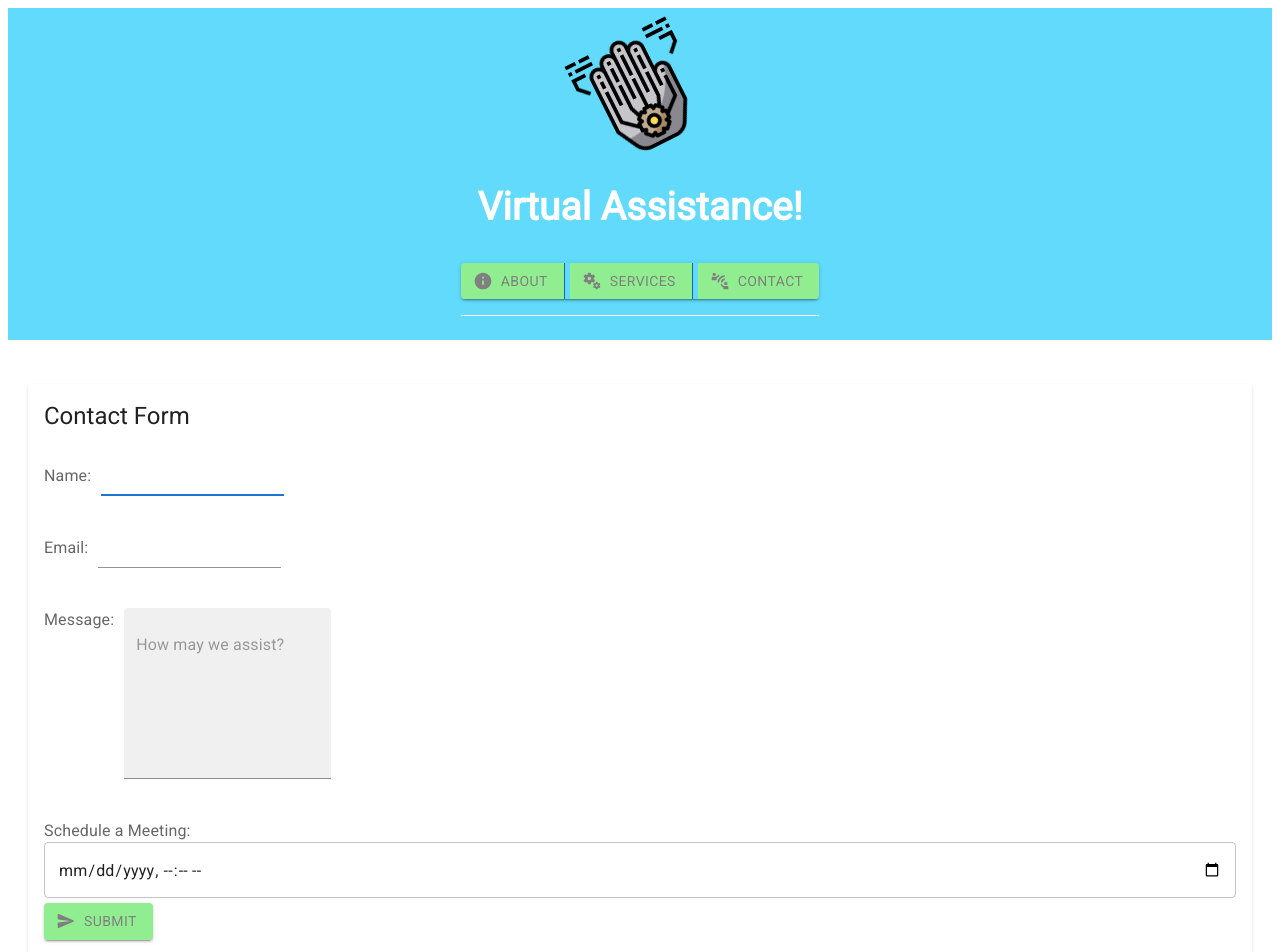
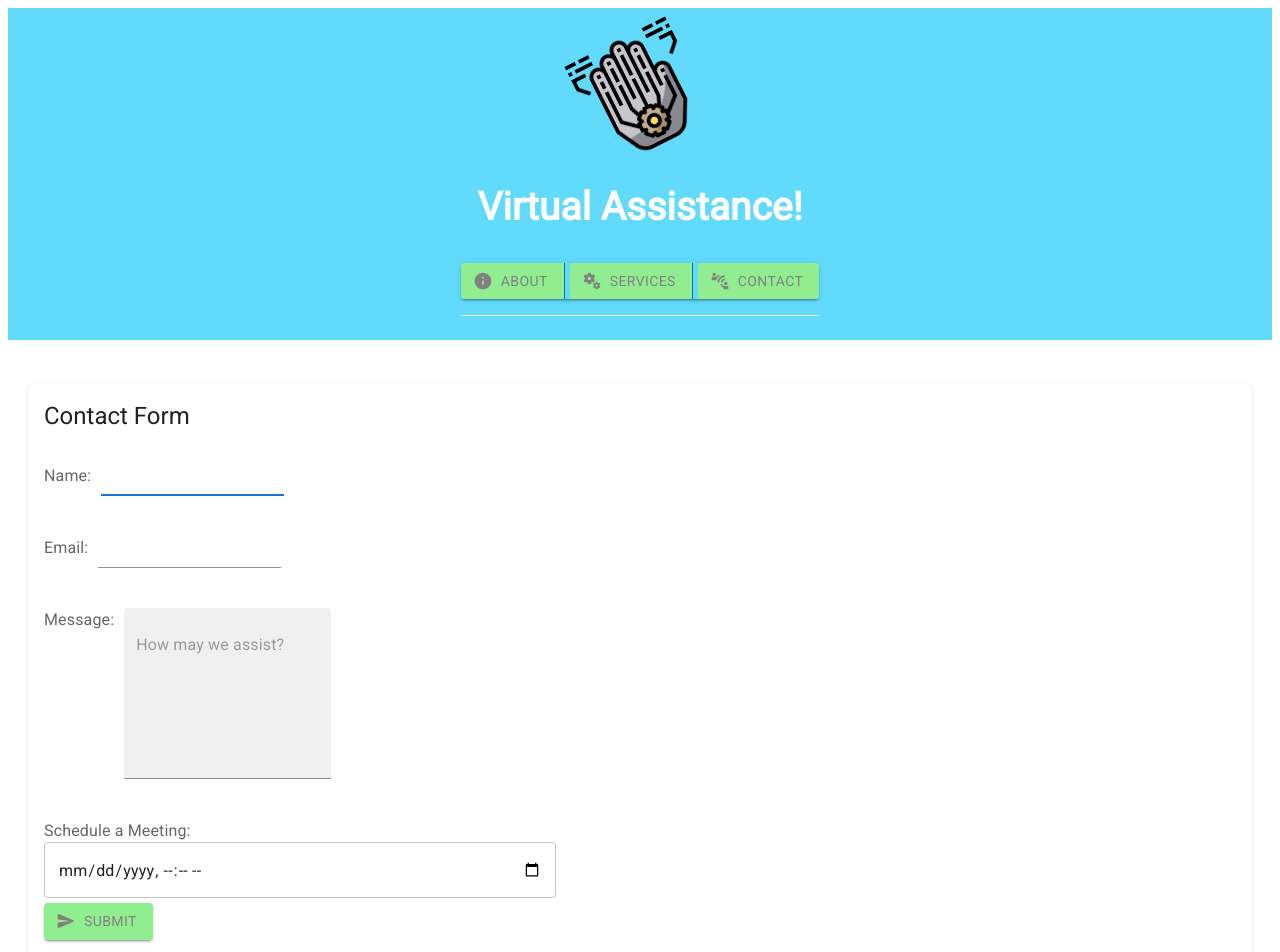
Before and after one commit to DBTO1970/virtual-assistant-react, a React (Create React App) app: page /contact in a window 1280 px wide. Shown: the top 952 px of the page. Built offline with nearby package versions, Linux system fonts and the light colour scheme.

Commit message:
swapping over to build

```diff
--- a/package.json
+++ b/package.json
@@ -54,5 +54,7 @@
       "last 1 firefox version",
       "last 1 safari version"
     ]
-  }
+  },
+  "homepage": "https://virtual-assist.donbarto.com"
+
 }
--- a/src/components/ContactForm.js
+++ b/src/components/ContactForm.js
@@ -25,7 +25,7 @@ const ContactForm = () => {
             message: message.value,
             datetime: datetime.value
         };
-        let response = await fetch("http://localhost:5000/contactform", {
+        let response = await fetch("https://virtual-assist.donbarto.com/contactform", {
             method: "POST",
             headers: {
                 "Content-Type": "Application/json",
@@ -34,6 +34,7 @@ const ContactForm = () => {
         });
         setStatus("Submit");
         let result = await response.json();
+        console.log(details.datetime);
         alert(result.status);
     };
 
@@ -71,7 +72,7 @@ const ContactForm = () => {
                             variant="outlined"
                             color="secondary"
                             type="datetime-local"
-
+                            sx={{ maxWidth: '40vw' }}
                         />
                     </FormGroup>
                     <Button
```
